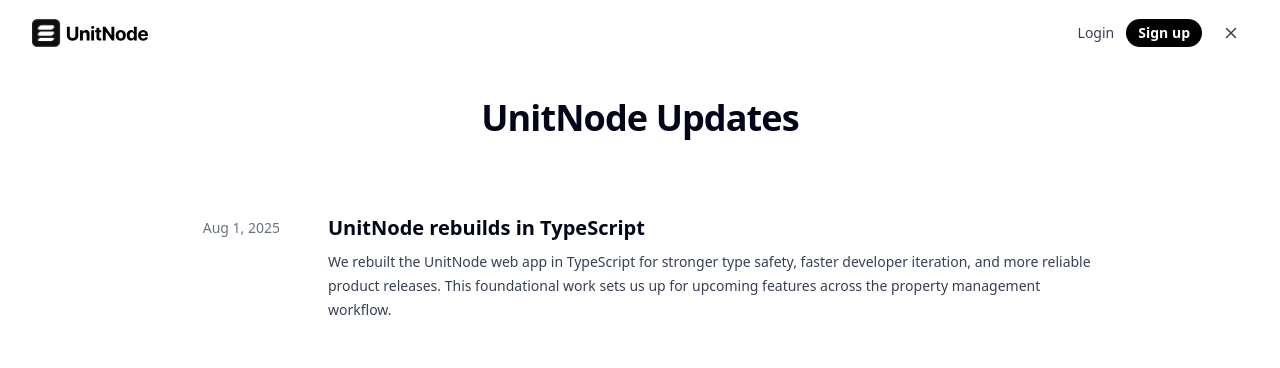
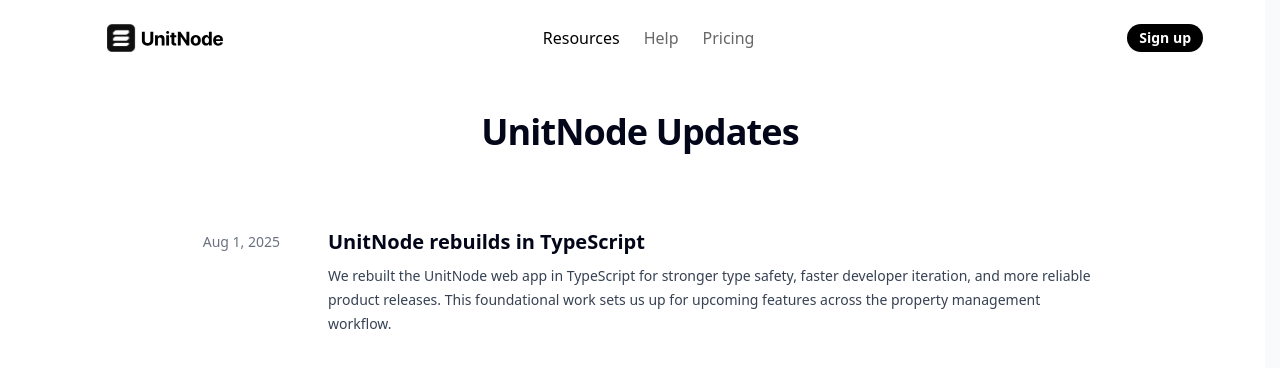
Before and after one commit to acstartup/unitnode.com, a Next.js app: page /updates in a window 1280 px wide. Shown: the top 368 px of the page. Built offline with nearby package versions, Linux system fonts and the light colour scheme.

Commit message:
(feat): updated unitnode updates page

```diff
--- a/src/app/globals.css
+++ b/src/app/globals.css
@@ -134,6 +134,8 @@
   }
   html, body {
     @apply bg-background text-foreground min-h-screen overflow-auto;
+    /* Reserve space for the scrollbar to prevent layout shift/alignment issues */
+    scrollbar-gutter: stable both-edges;
   }
 
   /* Add pointer cursor to all clickable elements */
--- a/src/app/updates/page.tsx
+++ b/src/app/updates/page.tsx
@@ -1,35 +1,12 @@
-import Link from "next/link";
-import Image from "next/image";
-import { Button } from "@/components/button";
+import { Navbar } from "@/components/navbar";
 
 export default function UpdatesPage() {
   return (
     <div className="relative z-10 min-h-screen bg-white">
-      {/* Solid white background */}
-      <div className="fixed inset-0 bg-white z-0" />
+      {/* Shared navbar stays consistent across pages */}
+      <Navbar />
 
-      {/* Plain header (no rounded rectangle) */}
-      <header className="relative z-10 w-full">
-        <div className="max-w-7xl mx-auto px-4 sm:px-6 lg:px-8 py-4 flex items-center justify-between">
-          <Link href="/" className="flex items-center gap-2" aria-label="UnitNode">
-            <Image src="/unitnode-full.svg" alt="UnitNode" width={130} height={28} className="h-7 w-auto" />
-          </Link>
-          <div className="flex items-center gap-3">
-            <Link href="#" className="text-sm text-gray-700 hover:text-black">Login</Link>
-            <Button variant="secondary" size="sm" className="py-1 px-3 font-extrabold text-sm">
-              Sign up
-            </Button>
-            <Link href="/" aria-label="Close and return to homepage" className="p-2 rounded-full hover:bg-gray-100">
-              <svg width="18" height="18" viewBox="0 0 24 24" fill="none" stroke="currentColor" strokeWidth="2" strokeLinecap="round" strokeLinejoin="round" className="text-gray-700">
-                <line x1="18" y1="6" x2="6" y2="18"></line>
-                <line x1="6" y1="6" x2="18" y2="18"></line>
-              </svg>
-            </Link>
-          </div>
-        </div>
-      </header>
-
-      <main className="relative z-10 max-w-5xl mx-auto px-4 sm:px-6 lg:px-8 pt-8 pb-24">
+      <main className="relative z-10 max-w-5xl mx-auto px-4 sm:px-6 lg:px-8 pt-28 pb-24">
         <h1 className="text-3xl sm:text-4xl font-bold tracking-tight text-center mb-10">
           UnitNode Updates
         </h1>
--- a/src/components/navbar.tsx
+++ b/src/components/navbar.tsx
@@ -4,6 +4,7 @@
 import Image from "next/image";
 import { Button } from "@/components/button";
 import { useState, useEffect } from "react";
+import { usePathname } from "next/navigation";
 import { cn } from "@/lib/utils";
 import { useModal } from "@/components/modal-provider";
 
@@ -15,6 +16,7 @@
     const [hoverTimeout] = useState<number | null>(null);
     // Access modal functions
     const { openSignupModal, openLoginModal } = useModal();
+    const pathname = usePathname();
 
     // Handle scroll events to change navbar appearance
     useEffect(() => {
@@ -98,7 +100,10 @@
                     */}
 						{/* Resources Dropdown */}
                         <div className="relative group" data-hover="dropdown">
-                            <button className="text-black/60 hover:text-black group-hover:text-black focus:text-black font-sm flex items-center gap-1 cursor-pointer relative">
+                            <button className={cn(
+                                "font-sm flex items-center gap-1 cursor-pointer relative",
+                                pathname?.startsWith("/updates") ? "text-black" : "text-black/60 hover:text-black group-hover:text-black focus:text-black"
+                            )}>
                                 Resources
                                 <span className="dropdown-connector"></span>
                             </button>
```
